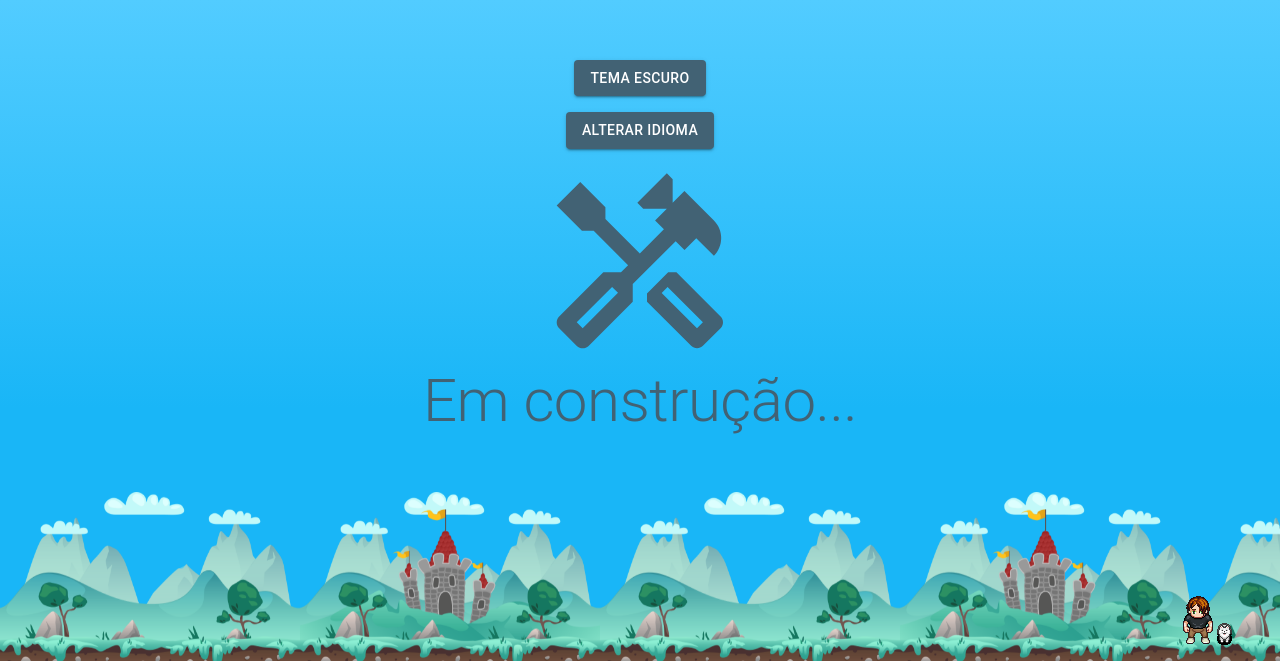
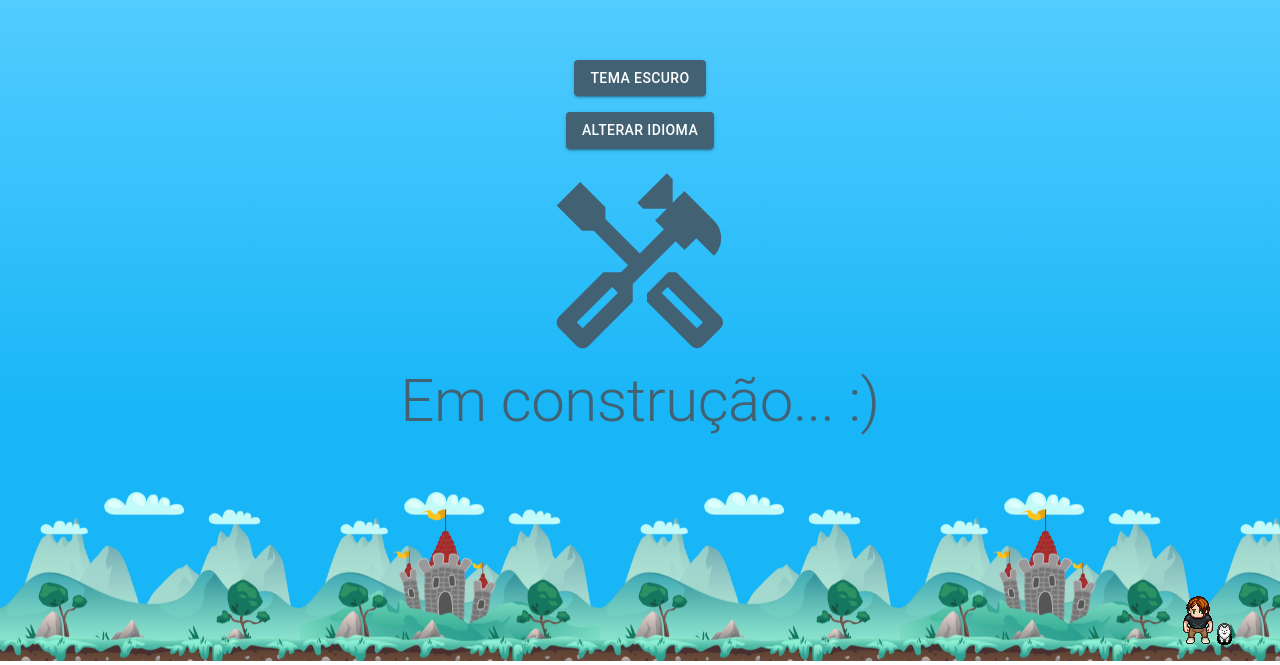
Before and after one commit to danielmpadua/portfolio, a React (Create React App) app: page / in a window 1280 px wide. Shown: the part 152-817 px from the top of the page. Built offline with nearby package versions, Linux system fonts and the light colour scheme.

Commit message:
added smile

```diff
--- a/src/App.tsx
+++ b/src/App.tsx
@@ -80,7 +80,7 @@
           />
 
           <Typography variant="h2" color={"#426274"}>
-            {t("under_construction")}
+            {t("under_construction")} :)
           </Typography>
         </Box>
       </Box>
```
